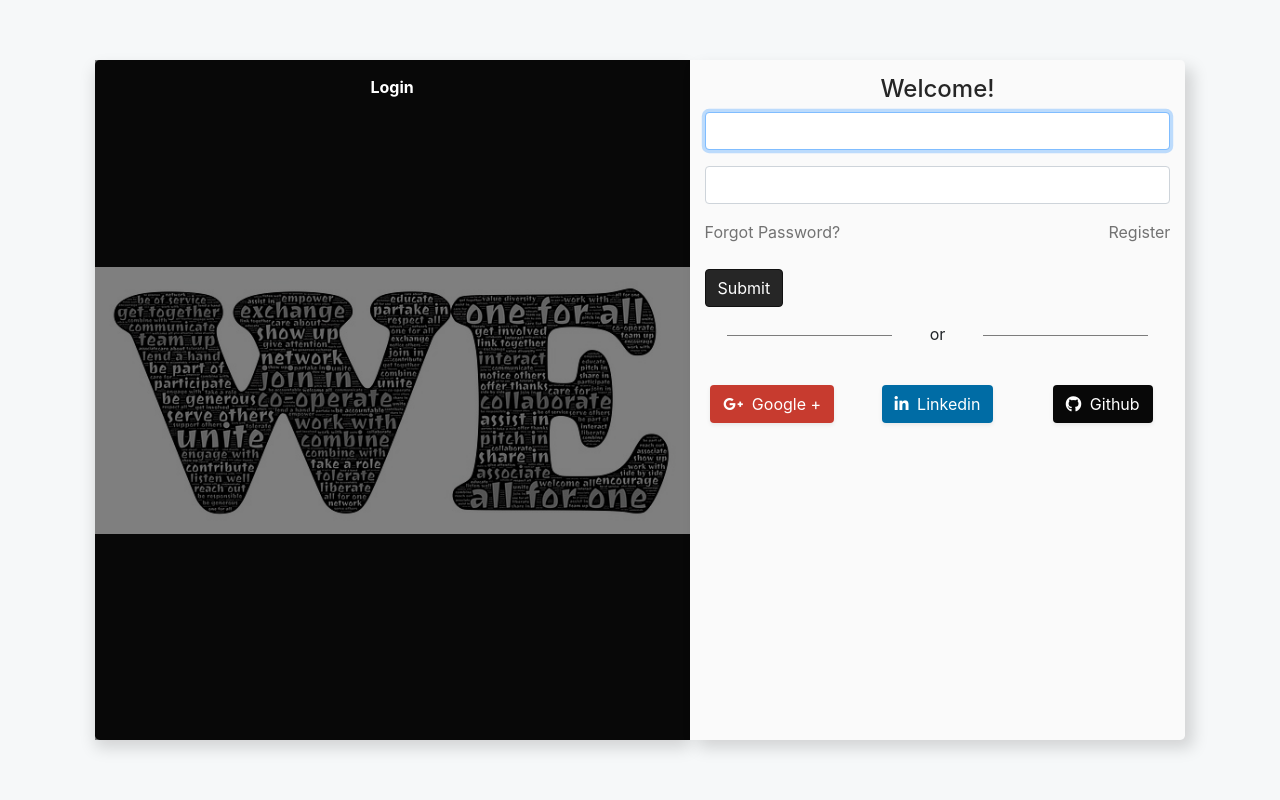
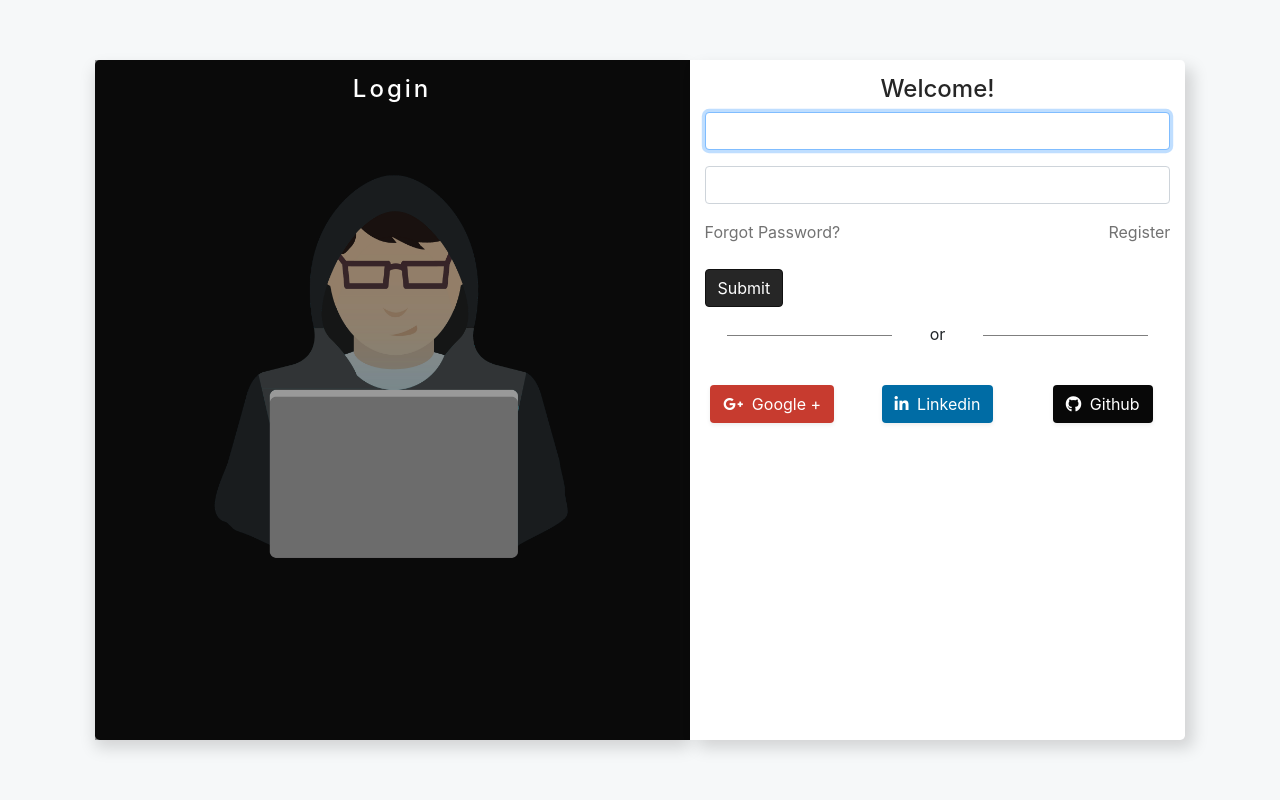
Before and after one commit to prtm/blog, a Django app: template accounts/templates/accounts/login.html in a window 1280 px wide. Run offline with Django 3.2, Linux system fonts and the light colour scheme; the template is opened without the code that fills it, so the values that code supplies are empty; some libraries are stand-ins or nearby versions.

Commit message:
login cover image change

```diff
--- a/accounts/static/css/login.css
+++ b/accounts/static/css/login.css
@@ -24,18 +24,18 @@ body {
 }
 
 .primary-back {
-    background-color: #fafafa;
+    background-color: white;
     border-top-right-radius: .30rem;
     border-bottom-right-radius: .30rem;
     box-shadow: .5rem .5rem 1rem rgba(0, 0, 0, .15) !important;
 }
 
 .overlay {
-    background-color: rgba(0, 0, 0, .5)
+    background-color: rgba(0, 0, 0, .4)
 }
 
 .bg-img {
-    background-image: url("../images/code.jpg");
+    background-image: url("../images/coder.png");
     background-color: #111;
     height: auto;
     min-height: 40%;
--- a/accounts/templates/accounts/auth.html
+++ b/accounts/templates/accounts/auth.html
@@ -3,17 +3,15 @@
 <div class="container-fluid h-100">
     <div class="row h-100 mx-auto d-flex justify-content-center">
         <div class="col-md-6 white-back bg-img p0">
-            <a href="http://www.bellans.com/blog-1/2017/11/11/we-1">
+            <a href="https://www.freepik.com/free-vector/hacker-icons-flat_1530018.htm">
                 <div class="h-100 w-100 overlay">
-
                     <div class="text-center" style="padding-top: 15px;">
-                        <strong style="color: white;">
+                        <h4 style="color: white; letter-spacing: 3px;">
                             {% block heading %} {% endblock heading %}
-                        </strong>
+                        </h4>
                     </div>
                 </div>
             </a>
-
         </div>
         <div class="col-md-5 primary-back">
             {% block auth %} {% endblock auth %}
```
Also changed, not shown: accounts/static/images/code.jpg (deleted), accounts/static/images/coder.png (added).
